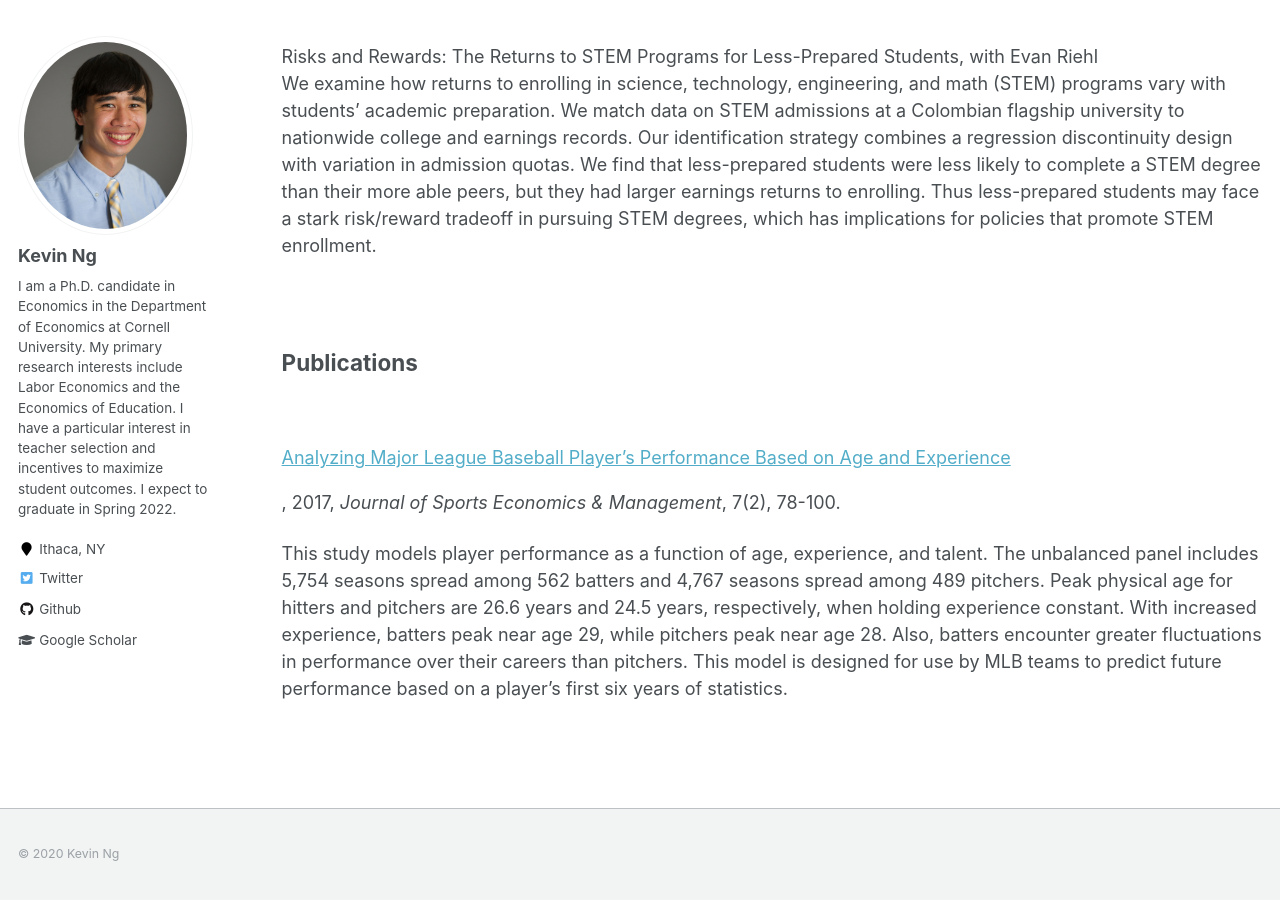
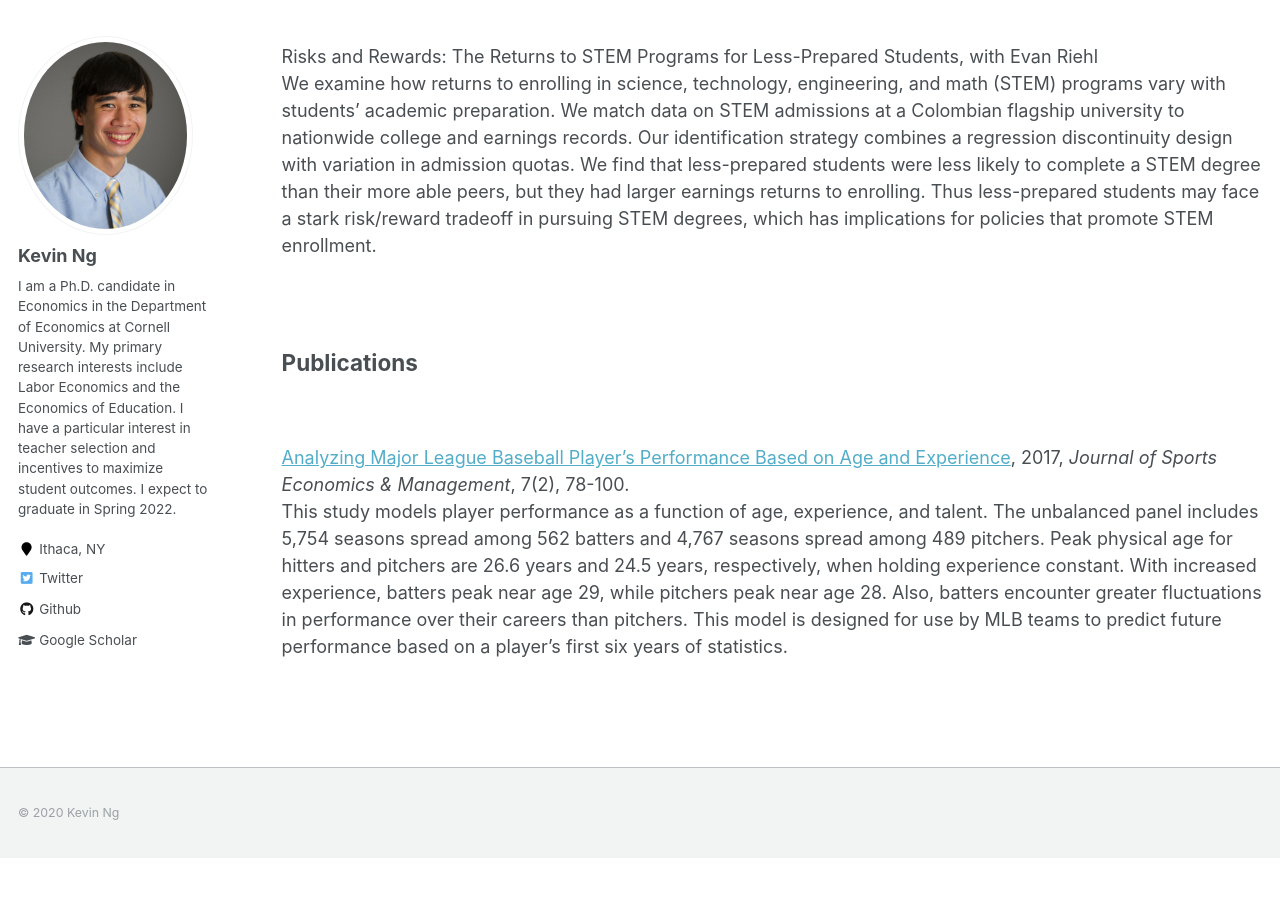
Before and after one commit to KevinCNg/kevincng.github.io, a Jekyll site: the page built from _pages/research.md, in a window 1280 px wide and 900 px high, scrolled down 726 px. Built offline with Jekyll 4.4.1, drawn with Linux system fonts in a browser that asks for light colours; after the commit the page ends 1584 px from its top, so only the background shows below that.

```diff
--- a/_pages/research.md
+++ b/_pages/research.md
@@ -16,6 +16,6 @@ author_profile: true
 
 
 <h2> Publications </h2><br>
-<div><a href="http://kevincng.github.io/files/Ng_2017.pdf">Analyzing Major League Baseball Player’s Performance Based on Age and Experience</a></div>, 2017, <i>Journal of Sports Economics & Management</i>, 7(2), 78-100.
+<div><a href="http://kevincng.github.io/files/Ng_2017.pdf">Analyzing Major League Baseball Player’s Performance Based on Age and Experience</a>, 2017, <i>Journal of Sports Economics & Management</i>, 7(2), 78-100.</div>
 <div> </div>
 <div>This study models player performance as a function of age, experience, and talent. The unbalanced panel includes 5,754 seasons spread among 562 batters and 4,767 seasons spread among 489 pitchers. Peak physical age for hitters and pitchers are 26.6 years and 24.5 years, respectively, when holding experience constant. With increased experience, batters peak near age 29, while pitchers peak near age 28. Also, batters encounter greater fluctuations in performance over their careers than pitchers. This model is designed for use by MLB teams to predict future performance based on a player’s first six years of statistics. </div>
```
